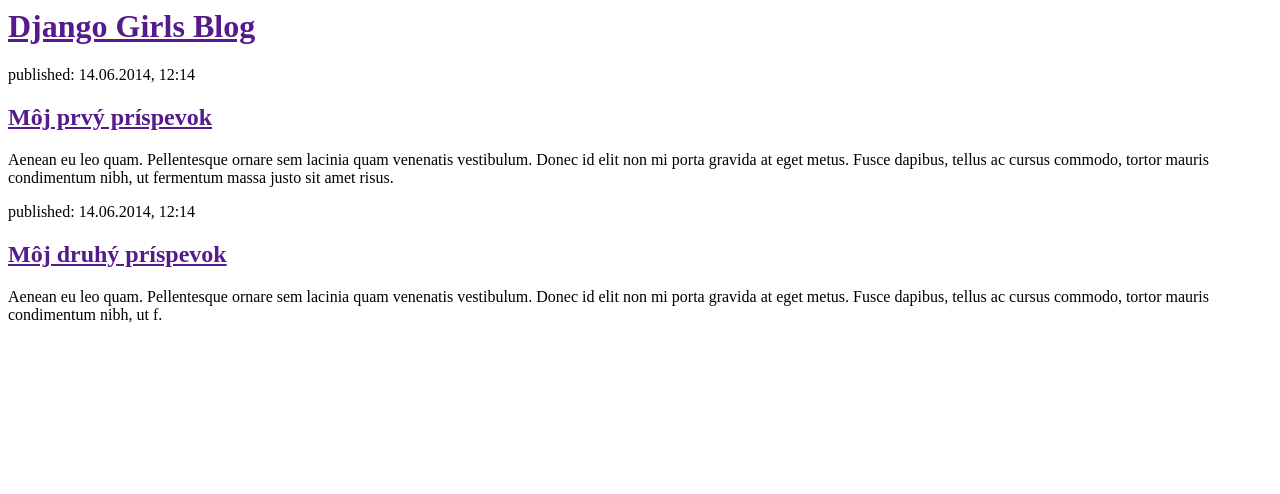
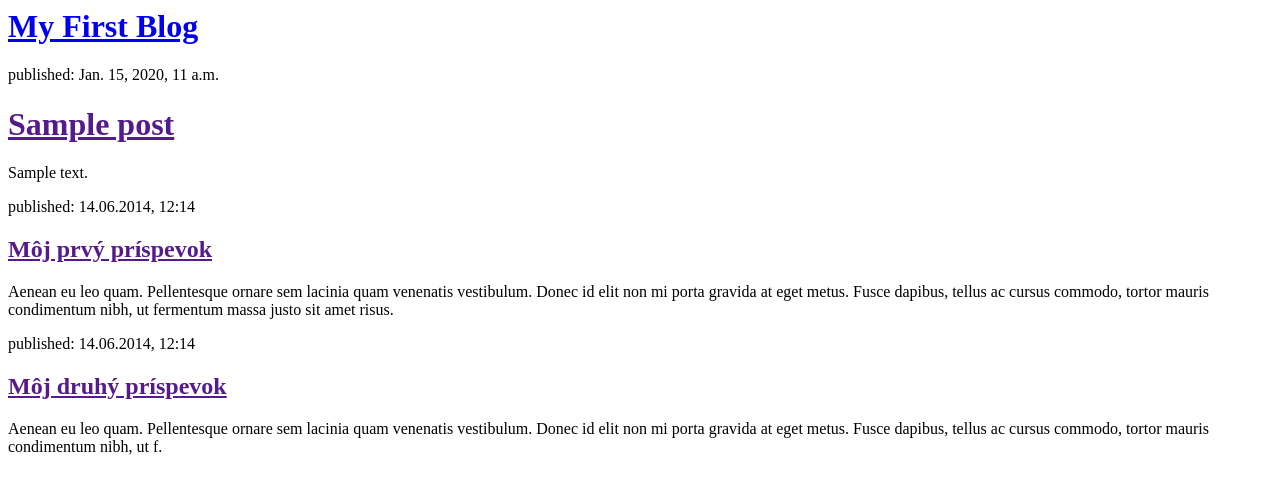
Before and after one commit to dduurroo/my-first-blog, a Django app: template blog/templates/blog/post_list.html in a window 1280 px wide. Shown: the top 494 px of the page. Run offline with Django 3.2, Linux system fonts and the light colour scheme; the template is opened without the code that fills it: values that come from a table or form of the project are taken from there, others are empty; tables that the repository leaves empty hold one stand-in row (values such as "Sample post").

Commit message:
Modified temlates to diplay posts from database.

```diff
--- a/blog/templates/blog/post_list.html
+++ b/blog/templates/blog/post_list.html
@@ -2,10 +2,18 @@
     <head>
         <title>Django Girls blog</title>
     </head>
-    <body>
+        <body>
+    <div>
+        <h1><a href="/">My First Blog</a></h1>
+    </div>
+
+    {% for post in posts %}
         <div>
-            <h1><a href="">Django Girls Blog</a></h1>
+            <p>published: {{ post.published_date }}</p>
+            <h1><a href="">{{ post.title }}</a></h1>
+            <p>{{ post.text|linebreaksbr }}</p>
         </div>
+    {% endfor %}
 
         <div>
             <p>published: 14.06.2014, 12:14</p>
--- a/blog/views.py
+++ b/blog/views.py
@@ -1,5 +1,8 @@
 from django.shortcuts import render
+from .models import Post
+from django.utils import timezone
 
 # Create your views here.
 def post_list(request):
-    return render(request, 'blog/post_list.html', {})
+    posts = Post.objects.filter(published_date__lte=timezone.now()).order_by('published_date')
+    return render(request, 'blog/post_list.html', {'posts': posts})
```
